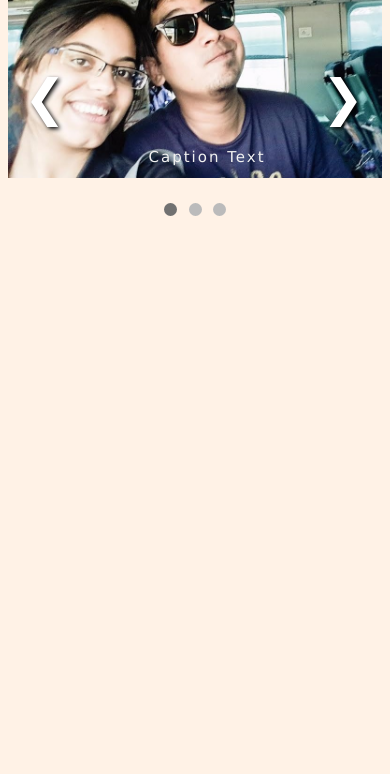
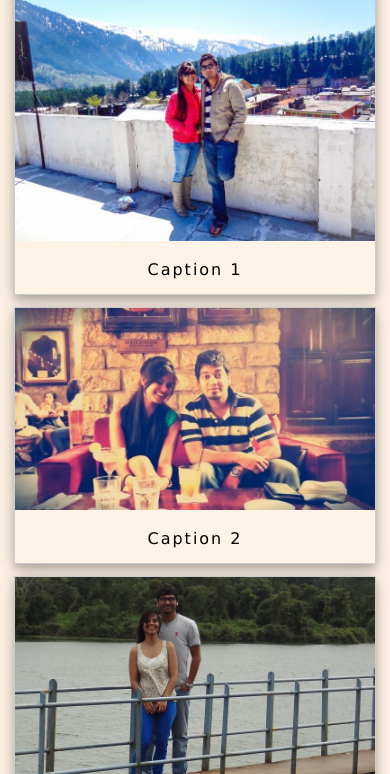
Before and after one commit to juthikashetye/Wedding-website, a plain HTML site: page RuPawedding/gallery.html in a window 390 px wide. Shown: the part 470-1244 px from the top of the page. Before the commit the page ends 844 px from the top, so only its background shows below. Drawn offline with Linux system fonts and the light colour scheme.

Commit message:
Modal Image gallery added
ToDo: Responsive font-size

```diff
--- a/RuPawedding/css/fullsize.css
+++ b/RuPawedding/css/fullsize.css
@@ -17,7 +17,7 @@ p {
 }
 
 nav {
-	color: #000000;
+
 	text-align: center;
 	position:fixed;
 	top:0;
@@ -38,13 +38,17 @@ nav a {
 }
 
 nav a:hover {
-	background-color: rgb(255, 242, 230);
+	background-color: rgba(255, 242, 230,0.8);
 	color: #000000;
 }
 
 nav .active {
 	background-color: rgb(255, 242, 230);
 	color: #000000;
+}
+
+.closebtn {
+	display:none;
 }
 
 footer {
@@ -235,102 +239,138 @@ div.panel.show {
     max-height: 500px;
 }
 
-/* Slideshow container */
-.slideshow-container {
-  max-width: 1000px;
-  position: relative;
-  margin: auto;
-  margin-top:5%;
+
+/*Images section in gallery*/
+section .images {
+	margin-top: 2%;
 }
 
-/* Next & previous buttons */
-.prev, .next {
-  cursor: pointer;
-  position: absolute;
-  top: 0;
-  top: 50%;
-  width: auto;
-  margin-top: -22px;
-  padding: 16px;
-  color: #FFFFFF;
-  font-weight: bold;
-  font-size: 50px;
-  text-shadow: 2px 2px 4px #000000;
-  transition: 0.6s ease;
-  border-radius: 0 3px 3px 0;
+/* The Image Box */
+div.img {
+    border: 1px solid #ccc;
+	box-shadow: 0 4px 8px 0 rgba(0, 0, 0, 0.2), 0 6px 20px 0 rgba(0, 0, 0, 0.19);
 }
 
-/* Position the "next button" to the right */
-.next {
-  right: 0;
-  border-radius: 3px 0 0 3px;
+div.img:hover {
+    border: 1px solid #777;
+	box-shadow: 0 4px 8px 0 rgba(0, 0, 0, 0.5), 0 6px 20px 0 rgba(0, 0, 0, 0.3);
 }
 
-/* Position the "prev button" to the left */
-.prev {
-  left: 0;
-  border-radius: 3px 0 0 3px;
+/* The Image */
+div.img img {
+    width: 100%;
+    height: auto;
+    cursor: pointer;
 }
 
-/* On hover, add a black background color with a little bit see-through */
-.prev:hover, .next:hover {
-  background-color: rgba(0,0,0,0.8);
+/* Description of Image */
+div.desc {
+    padding: 15px;
+    text-align: center;
 }
 
-/* Caption text */
-.text {
-  color: #f2f2f2;
-  font-size: 15px;
-  padding: 8px 12px;
-  position: absolute;
-  bottom: 8px;
-  width: 100%;
-  text-align: center;
+* {
+    box-sizing: border-box;
 }
 
-/* Number text (1/3 etc) */
-.numbertext {
-  color: #f2f2f2;
-  font-size: 12px;
-  padding: 8px 12px;
-  position: absolute;
-  top: 0;
+/* Add Responsiveness */
+.responsive {
+    padding: 0 6px;
+    float: left;
+    width: 24.99999%;
 }
 
-/* The dots/bullets/indicators */
-.dot {
-  cursor:pointer;
-  height: 13px;
-  width: 13px;
-  margin: 0 2px;
-  background-color: #bbb;
-  border-radius: 50%;
-  display: inline-block;
-  transition: background-color 0.6s ease;
+/* The Modal (background) */
+.modal {
+    display: none; /* Hidden by default */
+    position: fixed; /* Stay in place */
+    z-index: 1; /* Sit on top */
+    padding-top: 100px; /* Location of the box */
+    left: 0;
+    top: 0;
+    width: 100%; /* Full width */
+    height: 100%; /* Full height */
+    overflow: auto; /* Enable scroll if needed */
+    background-color: rgb(0,0,0); /* Fallback color */
+    background-color: rgba(0,0,0,0.9); /* Black w/ opacity */
 }
 
-.active, .dot:hover {
-  background-color: #717171;
+/* Modal Content (image) */
+.modal-content {
+    margin: auto;
+    display: block;
+    width: 100%;
+   max-width: 700px;
 }
 
-/* Fading animation */
-.fade {
-  -webkit-animation-name: fade;
-  -webkit-animation-duration: 1.5s;
-  animation-name: fade;
-  animation-duration: 1.5s;
+/* Caption of Modal Image */
+#caption {
+    margin: auto;
+    display: block;
+    width: 80%;
+    max-width: 700px;
+    text-align: center;
+    color: #ccc;
+    padding: 10px 0;
+    height: 150px;
 }
 
-@-webkit-keyframes fade {
-  from {opacity: .4}
-  to {opacity: 1}
+/* Add Animation */
+.modal-content, #caption {
+    -webkit-animation-name: zoom;
+    -webkit-animation-duration: 0.6s;
+    animation-name: zoom;
+    animation-duration: 0.6s;
 }
 
-@keyframes fade {
-  from {opacity: .4}
-  to {opacity: 1}
+@-webkit-keyframes zoom {
+    from {transform:scale(0)}
+    to {transform:scale(1)}
 }
 
-.menu, .closebtn {
-	display:none;
+@keyframes zoom {
+    from {transform:scale(0.1)}
+    to {transform:scale(1)}
 }
+
+/* The Close Button */
+.close {
+    position: absolute;
+    top: 15px;
+    right: 35px;
+    color: #f1f1f1;
+    font-size: 40px;
+    font-weight: bold;
+    transition: 0.3s;
+}
+
+.close:hover,
+.close:focus {
+    color: #bbb;
+    text-decoration: none;
+    cursor: pointer;
+}
+
+/* Responsive Columns */
+@media only screen and (max-width: 700px){
+    .responsive {
+        width: 49.99999%;
+        margin: 6px 0;
+    }
+    .modal-content {
+        width: 100%;
+    }
+}
+
+@media only screen and (max-width: 500px){
+    .responsive {
+        width: 100%;
+    }
+}
+
+/* Clear Floats */
+.clearfix:after {
+    content: "";
+    display: table;
+    clear: both;
+}
--- a/RuPawedding/css/smartphone.css
+++ b/RuPawedding/css/smartphone.css
@@ -6,6 +6,7 @@
     top: 0;
     left: 0;
     background-color: rgb(0, 0, 51);
+
     overflow-x: hidden;
     transition: 0.5s;
     padding-top: 60px;
@@ -24,7 +25,7 @@
 	color: #FFF000;
 }
 
-.active {
+a.active {
 	background-color: rgb(255, 242, 230);
 	color: #000000;
 }
@@ -250,98 +251,139 @@ div.panel.show {
     max-height: 500px;
 }
 
-/* Slideshow container */
-.slideshow-container {
-  max-width: 1000px;
-  position: relative;
-  margin: auto;
-  margin-top:5%;
+
+/*Images section in gallery*/
+section .images {
+	margin-top: 4%;
 }
 
-/* Next & previous buttons */
-.prev, .next {
-  cursor: pointer;
-  position: absolute;
-  top: 0;
-  top: 50%;
-  width: auto;
-  margin-top: -22px;
-  padding: 16px;
-  color: #FFFFFF;
-  font-weight: bold;
-  font-size: 50px;
-  text-shadow: 2px 2px 4px #000000;
-  transition: 0.6s ease;
-  border-radius: 0 3px 3px 0;
+
+/* The Image Box */
+div.img {
+    border: 1px solid #ccc;
+	box-shadow: 0 4px 8px 0 rgba(0, 0, 0, 0.2), 0 6px 20px 0 rgba(0, 0, 0, 0.19);
 }
 
-/* Position the "next button" to the right */
-.next {
-  right: 0;
-  border-radius: 3px 0 0 3px;
+div.img:hover {
+    border: 1px solid #777;
+	box-shadow: 0 4px 8px 0 rgba(0, 0, 0, 0.5), 0 6px 20px 0 rgba(0, 0, 0, 0.3);
 }
 
-/* Position the "prev button" to the left */
-.prev {
-  left: 0;
-  border-radius: 3px 0 0 3px;
+/* The Image */
+div.img img {
+    width: 100%;
+    height: auto;
+    cursor: pointer;
 }
 
-/* On hover, add a black background color with a little bit see-through */
-.prev:hover, .next:hover {
-  background-color: rgba(0,0,0,0.8);
+/* Description of Image */
+div.desc {
+    padding: 15px;
+    text-align: center;
 }
 
-/* Caption text */
-.text {
-  color: #f2f2f2;
-  font-size: 15px;
-  padding: 8px 12px;
-  position: absolute;
-  bottom: 8px;
-  width: 100%;
-  text-align: center;
+* {
+    box-sizing: border-box;
 }
 
-/* Number text (1/3 etc) */
-.numbertext {
-  color: #f2f2f2;
-  font-size: 12px;
-  padding: 8px 12px;
-  position: absolute;
-  top: 0;
+/* Add Responsiveness */
+.responsive {
+    padding: 0 6px;
+    float: left;
+    width: 24.99999%;
 }
 
-/* The dots/bullets/indicators */
-.dot {
-  cursor:pointer;
-  height: 13px;
-  width: 13px;
-  margin: 0 2px;
-  background-color: #bbb;
-  border-radius: 50%;
-  display: inline-block;
-  transition: background-color 0.6s ease;
+/* The Modal (background) */
+.modal {
+    display: none; /* Hidden by default */
+    position: fixed; /* Stay in place */
+    z-index: 1; /* Sit on top */
+    padding-top: 100px; /* Location of the box */
+    left: 0;
+    top: 0;
+    width: 100%; /* Full width */
+    height: 100%; /* Full height */
+    overflow: auto; /* Enable scroll if needed */
+    background-color: rgb(0,0,0); /* Fallback color */
+    background-color: rgba(0,0,0,0.9); /* Black w/ opacity */
 }
 
-.active, .dot:hover {
-  background-color: #717171;
+/* Modal Content (image) */
+.modal-content {
+    margin: auto;
+    display: block;
+    width: 100%;
+    max-width: 700px;
 }
 
-/* Fading animation */
-.fade {
-  -webkit-animation-name: fade;
-  -webkit-animation-duration: 1.5s;
-  animation-name: fade;
-  animation-duration: 1.5s;
+/* Caption of Modal Image */
+#caption {
+    margin: auto;
+    display: block;
+    width: 80%;
+    max-width: 700px;
+    text-align: center;
+    color: #ccc;
+    padding: 10px 0;
+    height: 150px;
 }
 
-@-webkit-keyframes fade {
-  from {opacity: .4}
-  to {opacity: 1}
+/* Add Animation */
+.modal-content, #caption {
+    -webkit-animation-name: zoom;
+    -webkit-animation-duration: 0.6s;
+    animation-name: zoom;
+    animation-duration: 0.6s;
 }
 
-@keyframes fade {
-  from {opacity: .4}
-  to {opacity: 1}
+@-webkit-keyframes zoom {
+    from {transform:scale(0)}
+    to {transform:scale(1)}
 }
+
+@keyframes zoom {
+    from {transform:scale(0.1)}
+    to {transform:scale(1)}
+}
+
+/* The Close Button */
+.close {
+    position: absolute;
+    top: 15px;
+    right: 35px;
+    color: #f1f1f1;
+    font-size: 40px;
+    font-weight: bold;
+    transition: 0.3s;
+}
+
+.close:hover,
+.close:focus {
+    color: #bbb;
+    text-decoration: none;
+    cursor: pointer;
+}
+
+/* Responsive Columns */
+@media only screen and (max-width: 700px){
+    .responsive {
+        width: 49.99999%;
+        margin: 6px 0;
+    }
+    .modal-content {
+        width: 100%;
+    }
+}
+
+@media only screen and (max-width: 500px){
+    .responsive {
+        width: 100%;
+    }
+}
+
+/* Clear Floats */
+.clearfix:after {
+    content: "";
+    display: table;
+    clear: both;
+}
--- a/RuPawedding/css/tablet.css
+++ b/RuPawedding/css/tablet.css
@@ -6,6 +6,7 @@
     top: 0;
     left: 0;
     background-color: rgb(0, 0, 51);
+
     overflow-x: hidden;
     transition: 0.5s;
     padding-top: 60px;
@@ -15,7 +16,7 @@
     padding: 8px 8px 8px 32px;
     text-decoration: none;
     font-size: 25px;
-    color: #FFFFFF;
+   color: #FFFFFF;
     display: block;
     transition: 0.3s
 }
@@ -24,7 +25,7 @@
 	color: #FFF000;
 }
 
-.active {
+a.active {
 	background-color: rgb(255, 242, 230);
 	color: #000000;
 }
@@ -250,98 +251,138 @@ div.panel.show {
     max-height: 500px;
 }
 
-/* Slideshow container */
-.slideshow-container {
-  max-width: 1000px;
-  position: relative;
-  margin: auto;
-  margin-top:5%;
+
+/*Images section in gallery*/
+section .images {
+	margin-top: 4%;
 }
 
-/* Next & previous buttons */
-.prev, .next {
-  cursor: pointer;
-  position: absolute;
-  top: 0;
-  top: 50%;
-  width: auto;
-  margin-top: -22px;
-  padding: 16px;
-  color: #FFFFFF;
-  font-weight: bold;
-  font-size: 50px;
-  text-shadow: 2px 2px 4px #000000;
-  transition: 0.6s ease;
-  border-radius: 0 3px 3px 0;
+/* The Image Box */
+div.img {
+    border: 1px solid #ccc;
+	box-shadow: 0 4px 8px 0 rgba(0, 0, 0, 0.2), 0 6px 20px 0 rgba(0, 0, 0, 0.19);
 }
 
-/* Position the "next button" to the right */
-.next {
-  right: 0;
-  border-radius: 3px 0 0 3px;
+div.img:hover {
+    border: 1px solid #777;
+	box-shadow: 0 4px 8px 0 rgba(0, 0, 0, 0.5), 0 6px 20px 0 rgba(0, 0, 0, 0.3);
 }
 
-/* Position the "prev button" to the left */
-.prev {
-  left: 0;
-  border-radius: 3px 0 0 3px;
+/* The Image */
+div.img img {
+    width: 100%;
+    height: auto;
+    cursor: pointer;
 }
 
-/* On hover, add a black background color with a little bit see-through */
-.prev:hover, .next:hover {
-  background-color: rgba(0,0,0,0.8);
+/* Description of Image */
+div.desc {
+    padding: 15px;
+    text-align: center;
 }
 
-/* Caption text */
-.text {
-  color: #f2f2f2;
-  font-size: 15px;
-  padding: 8px 12px;
-  position: absolute;
-  bottom: 8px;
-  width: 100%;
-  text-align: center;
+* {
+    box-sizing: border-box;
 }
 
-/* Number text (1/3 etc) */
-.numbertext {
-  color: #f2f2f2;
-  font-size: 12px;
-  padding: 8px 12px;
-  position: absolute;
-  top: 0;
+/* Add Responsiveness */
+.responsive {
+    padding: 0 6px;
+    float: left;
+    width: 24.99999%;
 }
 
-/* The dots/bullets/indicators */
-.dot {
-  cursor:pointer;
-  height: 13px;
-  width: 13px;
-  margin: 0 2px;
-  background-color: #bbb;
-  border-radius: 50%;
-  display: inline-block;
-  transition: background-color 0.6s ease;
+/* The Modal (background) */
+.modal {
+    display: none; /* Hidden by default */
+    position: fixed; /* Stay in place */
+    z-index: 1; /* Sit on top */
+    padding-top: 100px; /* Location of the box */
+    left: 0;
+    top: 0;
+    width: 100%; /* Full width */
+    height: 100%; /* Full height */
+    overflow: auto; /* Enable scroll if needed */
+    background-color: rgb(0,0,0); /* Fallback color */
+    background-color: rgba(0,0,0,0.9); /* Black w/ opacity */
 }
 
-.active, .dot:hover {
-  background-color: #717171;
+/* Modal Content (image) */
+.modal-content {
+    margin: auto;
+    display: block;
+    width: 100%;
+    max-width: 700px;
 }
 
-/* Fading animation */
-.fade {
-  -webkit-animation-name: fade;
-  -webkit-animation-duration: 1.5s;
-  animation-name: fade;
-  animation-duration: 1.5s;
+/* Caption of Modal Image */
+#caption {
+    margin: auto;
+    display: block;
+    width: 80%;
+    max-width: 700px;
+    text-align: center;
+    color: #ccc;
+    padding: 10px 0;
+    height: 150px;
 }
 
-@-webkit-keyframes fade {
-  from {opacity: .4}
-  to {opacity: 1}
+/* Add Animation */
+.modal-content, #caption {
+    -webkit-animation-name: zoom;
+    -webkit-animation-duration: 0.6s;
+    animation-name: zoom;
+    animation-duration: 0.6s;
 }
 
-@keyframes fade {
-  from {opacity: .4}
-  to {opacity: 1}
+@-webkit-keyframes zoom {
+    from {transform:scale(0)}
+    to {transform:scale(1)}
 }
+
+@keyframes zoom {
+    from {transform:scale(0.1)}
+    to {transform:scale(1)}
+}
+
+/* The Close Button */
+.close {
+    position: absolute;
+    top: 15px;
+    right: 35px;
+    color: #f1f1f1;
+    font-size: 40px;
+    font-weight: bold;
+    transition: 0.3s;
+}
+
+.close:hover,
+.close:focus {
+    color: #bbb;
+    text-decoration: none;
+    cursor: pointer;
+}
+
+/* Responsive Columns */
+@media only screen and (max-width: 700px){
+    .responsive {
+        width: 49.99999%;
+        margin: 6px 0;
+    }
+    .modal-content {
+        width: 100%;
+    }
+}
+
+@media only screen and (max-width: 500px){
+    .responsive {
+        width: 100%;
+    }
+}
+
+/* Clear Floats */
+.clearfix:after {
+    content: "";
+    display: table;
+    clear: both;
+}
--- a/RuPawedding/gallery.html
+++ b/RuPawedding/gallery.html
@@ -49,67 +49,73 @@ function closeNav() {
 <div class="galleryfixedbg">
 <h3> Gallery </h3>
 </div>
-<div class="slideshow-container">
-  <div class="mySlides fade">
-    <div class="numbertext">1 / 3</div>
-    <img src="Images/editedpic3.jpg" style="width:100%" >
-    <div class="text">Caption Text</div>
+
+<section class="images">
+<div class="responsive">
+  <div class="img">
+      <img src="Images/rupapic1.jpg" alt="Caption 1" width="300" height="200">
+    <div class="desc">Caption 1</div>
   </div>
-
-  <div class="mySlides fade">
-    <div class="numbertext">2 / 3</div>
-    <img src="Images/rupapic5.jpg" style="width:100%" >
-    <div class="text">Caption Two</div>
-  </div>
-
-  <div class="mySlides fade">
-    <div class="numbertext">3 / 3</div>
-    <img src="Images/coverpicedited.jpg" style="width:100%" >
-    <div class="text">Caption Three</div>
-  </div>
-
-
-  <a class="prev" onclick="plusSlides(-1)">&#10094;</a>
-  <a class="next" onclick="plusSlides(1)">&#10095;</a>
-</div>
-<br>
-
-<div style="text-align:center">
-  <span class="dot" onclick="currentSlide(1)"></span>
-  <span class="dot" onclick="currentSlide(2)"></span>
-  <span class="dot" onclick="currentSlide(3)"></span>
-
 </div>
 
 
+<div class="responsive">
+  <div class="img">
+    <img src="Images/rupapic5.jpg" alt="Caption 2" width="300" height="200">
+    <div class="desc">Caption 2</div>
+  </div>
+</div>
+
+<div class="responsive">
+  <div class="img">
+    <img src="Images/coverpicedited.jpg" alt="Caption 3" width="300" height="200">
+    <div class="desc">Caption 3</div>
+  </div>
+</div>
+
+<div class="responsive">
+  <div class="img">
+    <img src="Images/coverpic2.jpg" alt="Caption 4" width="300" height="200">
+    <div class="desc">Caption 2</div>
+  </div>
+</div>
+
+<div class="clearfix"></div>
+
+<!-- The Modal -->
+<div id="myModal" class="modal">
+  <span class="close">×</span>
+  <img class="modal-content" id="img01">
+  <div id="caption"></div>
+</div>
+</section>
+
 <script>
-var slideIndex = 1;
-showSlides(slideIndex);
+// Get the modal
+var modal = document.getElementById('myModal');
 
-function plusSlides(n) {
-  showSlides(slideIndex += n);
+// Get the <span> element that closes the modal
+var span = document.getElementsByClassName("close")[0];
+
+// When the user clicks on <span> (x), close the modal
+span.onclick = function() {
+    modal.style.display = "none";
 }
 
-function currentSlide(n) {
-  showSlides(slideIndex = n);
+// Get all images and insert the clicked image inside the modal
+// Get the content of the image description and insert it inside the modal image caption
+var images = document.getElementsByTagName('img');
+var modalImg = document.getElementById("img01");
+var captionText = document.getElementById("caption");
+var i;
+for (i = 0; i < images.length; i++) {
+   images[i].onclick = function(){
+       modal.style.display = "block";
+       modalImg.src = this.src;
+       modalImg.alt = this.alt;
+       captionText.innerHTML = this.nextElementSibling.innerHTML;
+   }
 }
-
-function showSlides(n) {
-  var i;
-  var slides = document.getElementsByClassName("mySlides");
-  var dots = document.getElementsByClassName("dot");
-  if (n > slides.length) {slideIndex = 1}
-  if (n < 1) {slideIndex = slides.length} ;
-  for (i = 0; i < slides.length; i++) {
-      slides[i].style.display = "none";
-  }
-  for (i = 0; i < dots.length; i++) {
-      dots[i].className = dots[i].className.replace(" active", "");
-  }
-  slides[slideIndex-1].style.display = "block";
-  dots[slideIndex-1].className += " active";
-}
-
 </script>
 
 </section>
```
Also changed, not shown: 1 other file.
